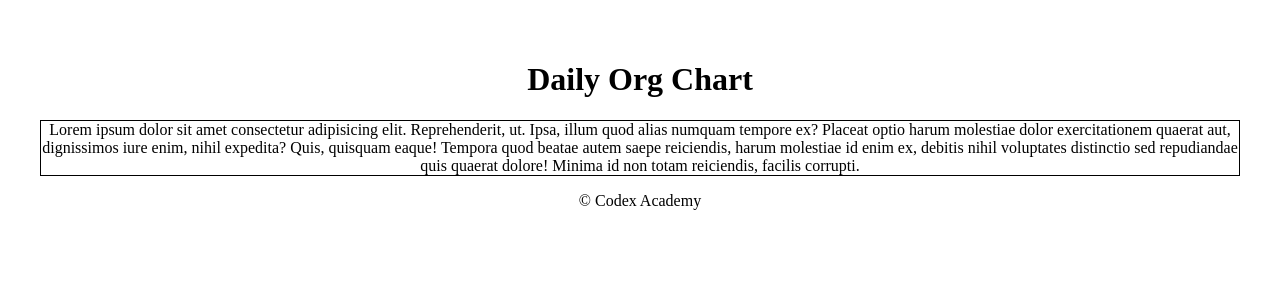
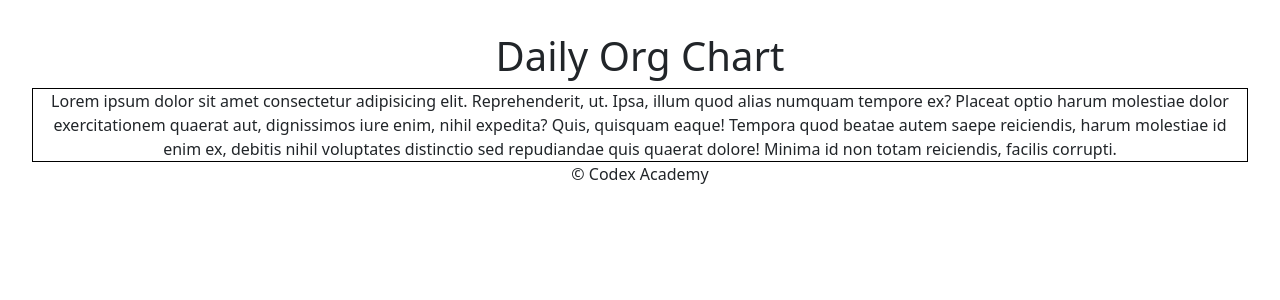
Before and after one commit to jyoung57/daily-org-chart, a React (Vite) app: page / in a window 1280 px wide. Shown: the top 300 px of the page. Built offline with nearby package versions, Linux system fonts and the light colour scheme; the HTML template or start-up script is replaced by a standard one.

Commit message:
added react boostrap

```diff
--- a/package.json
+++ b/package.json
@@ -10,7 +10,9 @@
     "preview": "vite preview"
   },
   "dependencies": {
+    "bootstrap": "^5.3.3",
     "react": "^18.2.0",
+    "react-bootstrap": "^2.10.1",
     "react-dom": "^18.2.0"
   },
   "devDependencies": {
--- a/src/App.jsx
+++ b/src/App.jsx
@@ -2,6 +2,7 @@
 import Header from './components/Header';
 import Main from './components/Main';
 import Footer from './components/Footer';
+import 'bootstrap/dist/css/bootstrap.min.css';
 
 
 function App() {
--- a/src/styles/index.css
+++ b/src/styles/index.css
@@ -1,71 +1,7 @@
 :root {
   font-family: Inter, system-ui, Avenir, Helvetica, Arial, sans-serif;
-  line-height: 1.5;
-  font-weight: 400;
-
-  color-scheme: light dark;
-  color: rgba(255, 255, 255, 0.87);
-  background-color: #242424;
-
   font-synthesis: none;
   text-rendering: optimizeLegibility;
   -webkit-font-smoothing: antialiased;
   -moz-osx-font-smoothing: grayscale;
 }
-
-a {
-  font-weight: 500;
-  color: #646cff;
-  text-decoration: inherit;
-}
-a:hover {
-  color: #535bf2;
-}
-
-body {
-  margin: 0;
-  place-items: center;
-  min-width: 320px;
-  min-height: 100vh;
-}
-
-h1 {
-  font-size: 3.2em;
-  line-height: 1.1;
-}
-
-main {
-  padding-block: 20vh;
-}
-
-button {
-  border-radius: 8px;
-  border: 1px solid transparent;
-  padding: 0.6em 1.2em;
-  font-size: 1em;
-  font-weight: 500;
-  font-family: inherit;
-  background-color: #1a1a1a;
-  cursor: pointer;
-  transition: border-color 0.25s;
-}
-button:hover {
-  border-color: #646cff;
-}
-button:focus,
-button:focus-visible {
-  outline: 4px auto -webkit-focus-ring-color;
-}
-
-@media (prefers-color-scheme: light) {
-  :root {
-    color: #213547;
-    background-color: #ffffff;
-  }
-  a:hover {
-    color: #747bff;
-  }
-  button {
-    background-color: #f9f9f9;
-  }
-}
```
Also changed, not shown: src/assets/noun-organizer-2442082.png (added), 1 other file (tests, documents, lock files or other folders).
